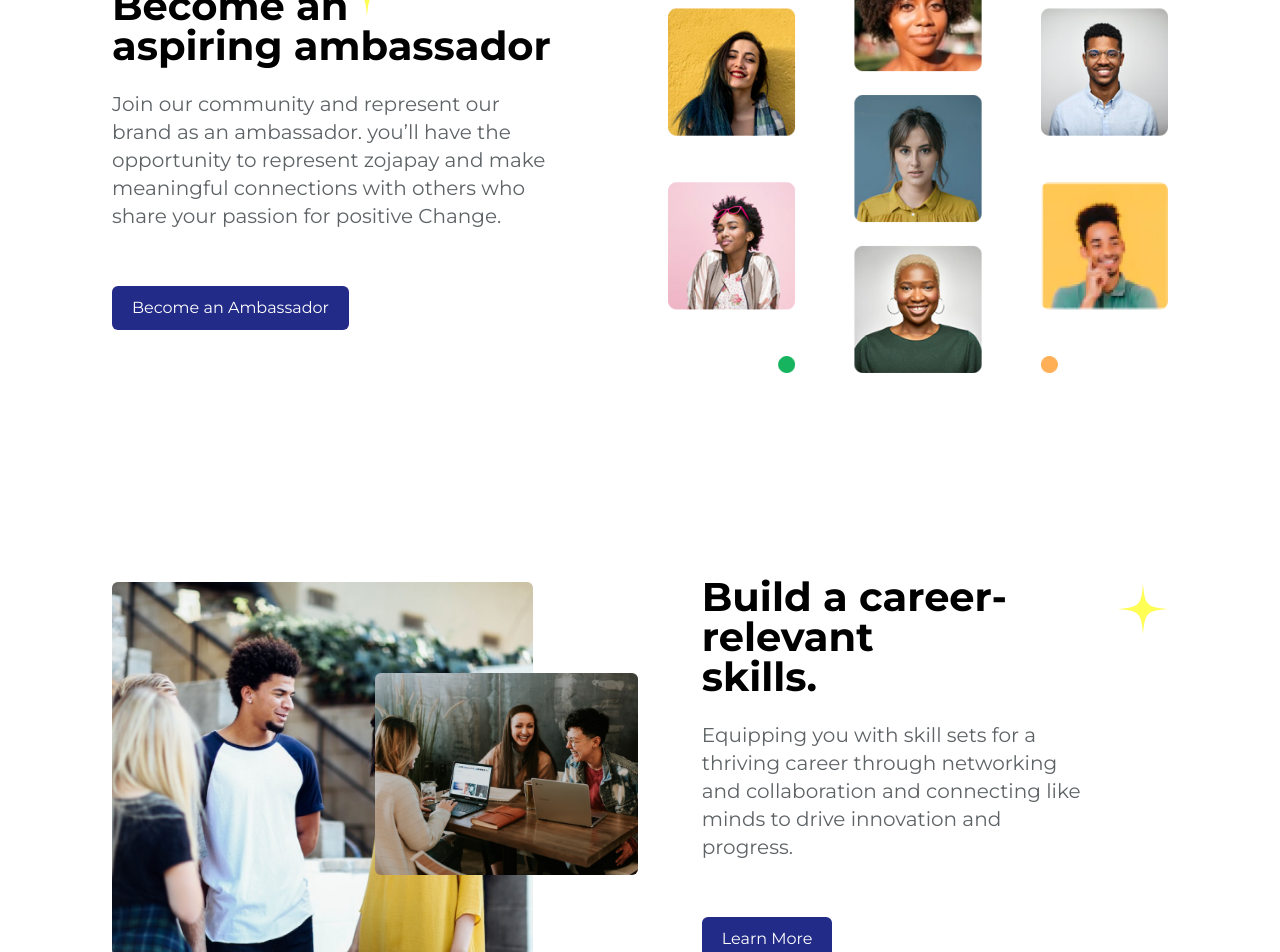
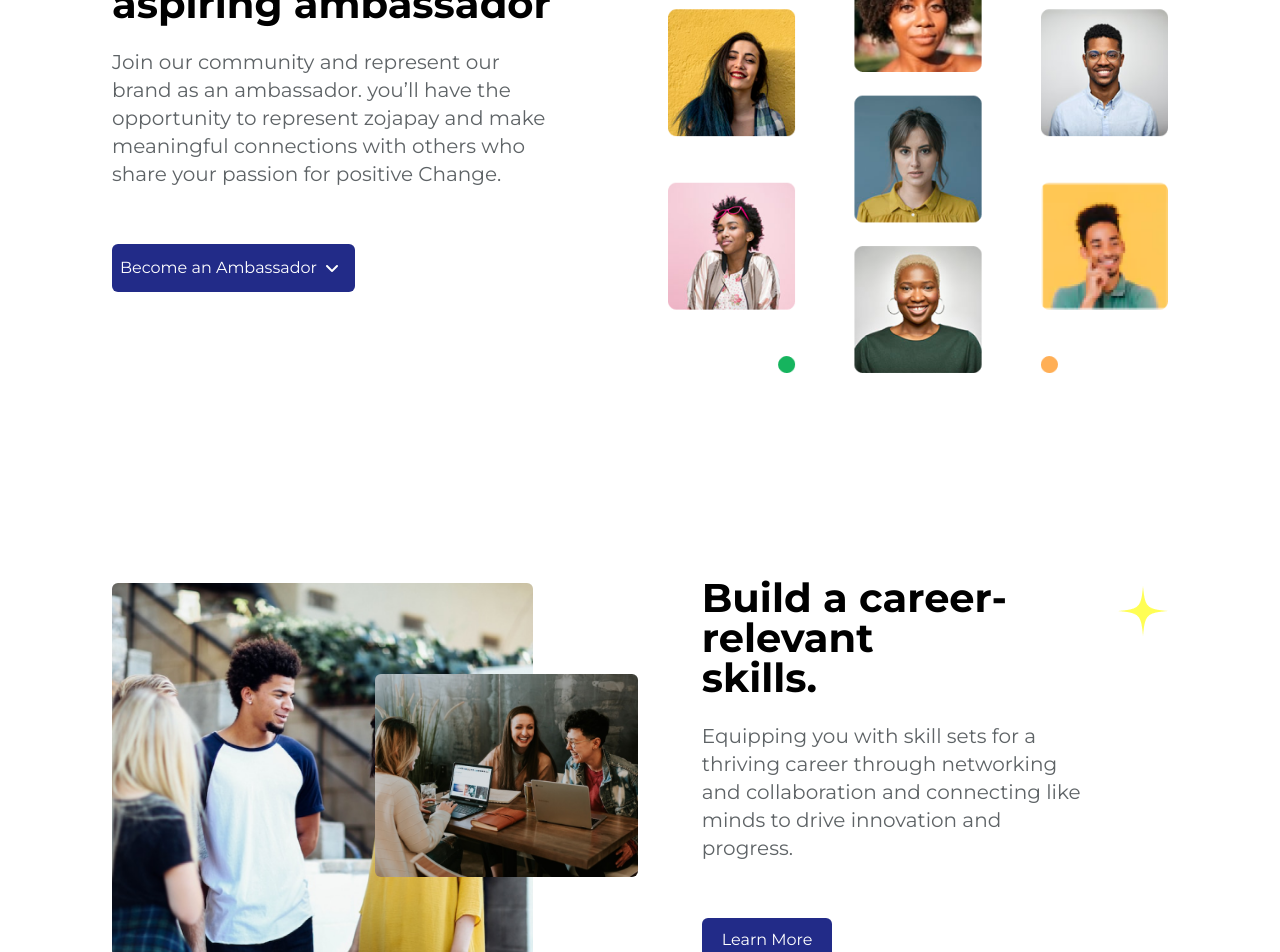
Before and after one commit to Zojatech/Ambassador, a React (Vite) app: page / in a window 1280 px wide. Shown: the part 200-1152 px from the top of the page. Built offline with nearby package versions, Linux system fonts and the light colour scheme.

Commit message:
add links and dropdown

```diff
--- a/src/components/Button/index.jsx
+++ b/src/components/Button/index.jsx
@@ -1,9 +1,9 @@
-import React from 'react';
+import React from "react";
 
-const Button = ({ label }) => {
+const Button = ({ label, link }) => {
   return (
-    <button className='bg-primary whitespace-nowrap rounded-md text-white px-5 py-[10px] inline-block w-fit'>
-      <a href='#'>{label}</a>
+    <button className="inline-block w-fit whitespace-nowrap rounded-md bg-primary px-5 py-[10px] text-white">
+      <a href={link}>{label}</a>
     </button>
   );
 };
--- a/src/components/Develop/index.jsx
+++ b/src/components/Develop/index.jsx
@@ -1,30 +1,32 @@
-import React from 'react';
+import React from "react";
 import { motion } from "framer-motion";
-import People1 from '@/assets/friends-gisting.png';
-import People2 from '@/assets/study-group.png';
-import Button from '@/components/Button';
-import Star from '@/assets/images/star.png';
-
+import People1 from "@/assets/friends-gisting.png";
+import People2 from "@/assets/study-group.png";
+import Button from "@/components/Button";
+import Star from "@/assets/images/star.png";
 
 const Develop = () => {
   return (
     <section>
       {/* BUILD CAREER-RELEVANT SKILLS */}
-      <motion.div className='flex flex-col-reverse gap-12 md:gap-5 lg:gap-8 xl:gap-16 md:flex-row mb-16'>
-
+      <motion.div className="mb-16 flex flex-col-reverse gap-12 md:flex-row md:gap-5 lg:gap-8 xl:gap-16">
         {/* Images */}
-        <motion.div class='relative flex justify-start items-center lg:w-[53%]'         animate={{ opacity: 1 }}
-        transition={{ duration: 1, delay: 0.5 }}>
-          <div class='w-3/4 md:w-4/5'>
-            <img src={People1} alt='friends' className='rounded-md' />
+        <motion.div
+          class="relative flex items-center justify-start lg:w-[53%]"
+          animate={{ opacity: 1 }}
+          transition={{ duration: 1, delay: 0.5 }}
+        >
+          <div class="w-3/4 md:w-4/5">
+            <img src={People1} alt="friends" className="rounded-md" />
           </div>
-          <div class='absolute top-1/4 left-1/2'>
-            <img src={People2} alt='friends' className='rounded-md' />
+          <div class="absolute left-1/2 top-1/4">
+            <img src={People2} alt="friends" className="rounded-md" />
           </div>
         </motion.div>
 
         {/* Title and Description */}
-        <motion.div class='relative flex flex-col justify-center md:w-1/2 lg:w-[47%]'
+        <motion.div
+          class="relative flex flex-col justify-center md:w-1/2 lg:w-[47%]"
           initial="hidden"
           whileInView="visible"
           viewport={{ once: true, amount: 0.5 }}
@@ -32,18 +34,21 @@ const Develop = () => {
           variants={{
             hidden: { opacity: 0, x: 50 },
             visible: { opacity: 1, x: 0 },
-            }}>
-        <div className='absolute content-star z-[-1] right-0 top-[-20%] lg:top-[-10%] xl:top-[2%]'><img src={Star} alt='star vector'/></div>
-          <h2 className='text-2xl md:text-3xl xl:text-[2.5rem] lg:leading-10 font-bold mb-4 lg:mb-6 '>
+          }}
+        >
+          <div className="content-star absolute right-0 top-[-20%] z-[-1] lg:top-[-10%] xl:top-[2%]">
+            <img src={Star} alt="star vector" />
+          </div>
+          <h2 className="mb-4 text-2xl font-bold md:text-3xl lg:mb-6 lg:leading-10 xl:text-[2.5rem] ">
             Build a career-relevant <br />
             skills.
           </h2>
-          <p className=' lg:text-xl text-gray-text mb-5 lg:mb-14 lg:w-5/6'>
+          <p className=" mb-5 text-gray-text lg:mb-14 lg:w-5/6 lg:text-xl">
             Equipping you with skill sets for a thriving career through
             networking and collaboration and connecting like minds to drive
-            innovation and progress.{' '}
+            innovation and progress.{" "}
           </p>
-          <Button label='Learn More' />
+          <Button label="Learn More" link="#to-join" />
         </motion.div>
       </motion.div>
     </section>
--- a/src/components/Hero/index.jsx
+++ b/src/components/Hero/index.jsx
@@ -1,14 +1,16 @@
-import React from 'react';
-import {motion} from 'framer-motion'
-import Ambassadors from '@/assets/people.png';
-import Star from '@/assets/images/star.png';
+import React from "react";
+import { motion } from "framer-motion";
+import Ambassadors from "@/assets/people.png";
+import Star from "@/assets/images/star.png";
+import Dropdown from "@/components/button-drop/Dropdown";
 
 const Hero = () => {
   return (
-    <section id='home'>
-      <div className='flex flex-col lg:flex-row lg:gap-4 justify-between items-center pt-24 px-6 pb-12 lg:pb-[92px] lg:px-28 sm:pt-36 '>
+    <section id="home">
+      <div className="flex flex-col items-center justify-between px-6 pb-12 pt-24 sm:pt-36 lg:flex-row lg:gap-4 lg:px-28 lg:pb-[92px] ">
         {/* Title and Intro */}
-        <motion.div className='flex flex-col relative flex-1 mb-12 lg:mb-0'
+        <motion.div
+          className="relative mb-12 flex flex-1 flex-col lg:mb-0"
           initial="hidden"
           whileInView="visible"
           viewport={{ once: true, amount: 0.5 }}
@@ -16,26 +18,26 @@ const Hero = () => {
           variants={{
             hidden: { opacity: 0, x: -50 },
             visible: { opacity: 1, x: 0 },
-            }}>
-          <div className='absolute content-star z-[-1] left-[130px] lg:left-[230px] md:left-[170px] top-[-6%]'><img src={Star} alt='star vector'/>
+          }}
+        >
+          <div className="content-star absolute left-[130px] top-[-6%] z-[-1] md:left-[170px] lg:left-[230px]">
+            <img src={Star} alt="star vector" />
           </div>
-            <h1 className='text-2xl md:text-3xl lg:text-[2.5rem] lg:leading-10 font-bold mb-4 lg:mb-6'>
+          <h1 className="mb-4 text-2xl font-bold md:text-3xl lg:mb-6 lg:text-[2.5rem] lg:leading-10">
             Become an <br />
             aspiring ambassador
           </h1>
-          <p className=' lg:text-xl text-gray-text mb-5 lg:mb-14 lg:w-[90%] xl:w-5/6'>
+          <p className=" mb-5 text-gray-text lg:mb-14 lg:w-[90%] lg:text-xl xl:w-5/6">
             Join our community and represent our brand as an ambassador. you’ll
             have the opportunity to represent zojapay and make meaningful
-            connections with others who share your passion for positive Change.{' '}
+            connections with others who share your passion for positive Change.{" "}
           </p>
-          <button className='bg-primary rounded-md text-white px-5 py-[10px] inline-block w-fit'>
-            <a>Become an Ambassador</a>
-          </button>
+          <Dropdown label="Become an Ambassador " />
         </motion.div>
 
         {/* Image */}
-        <div className='flex-1 w-[300px] lg:max-w-[500px]'>
-          <img src={Ambassadors} alt='ambassadors' />
+        <div className="w-[300px] flex-1 lg:max-w-[500px]">
+          <img src={Ambassadors} alt="ambassadors" />
         </div>
       </div>
     </section>
--- a/src/components/ToJoin/index.jsx
+++ b/src/components/ToJoin/index.jsx
@@ -2,6 +2,7 @@ import { motion } from "framer-motion";
 import Button from "@/components/Button";
 import Ambassador from "../../assets/ambassadors.jpg";
 import { toJoin } from "@/data";
+import Dropdown from "@/components/button-drop/Dropdown";
 
 const ToJoin = () => {
   return (
@@ -47,7 +48,7 @@ const ToJoin = () => {
                 </li>
               ))}
             </ul>
-            <Button label="Become an Ambassador" />
+            <Dropdown label="Become an Ambassador" />
           </motion.div>
         </div>
       </div>
--- /dev/null
+++ b/src/components/button-drop/Dropdown.jsx
@@ -0,0 +1,47 @@
+import React, { useState } from "react";
+
+function Dropdown({ label }) {
+  const [open, setopen] = useState(false);
+  return (
+    <div className=" w-fit overflow-hidden">
+      <button
+        className="relative z-10 flex items-center rounded-md bg-primary p-2 text-white"
+        onClick={() => {
+          setopen(!open);
+        }}
+      >
+        <span>{label}</span>
+        <span>
+          {open ? (
+            <i className="fa-solid fa-angle-up text-ts m-2"></i>
+          ) : (
+            <i className="fa-solid fa-angle-down text-ts m-2"></i>
+          )}
+        </span>
+      </button>
+
+      <ul
+        className={
+          open
+            ? "translate-Y-0 linear rounded-md bg-[#4949f834] transition duration-[200ms]"
+            : "translate-y-[-200px]"
+        }
+      >
+        <li className="border-b-2 border-white px-1 py-2 ">
+          <a href="https://forms.office.com/r/Gnhs5zFTuA" className="text-sm">
+            {" "}
+            Campus Ambassadors
+          </a>
+        </li>
+        <li className="p-2">
+          <a href="https://forms.office.com/r/6Cpjb9f9Z0" className="text-sm">
+            {" "}
+            Agent Ambassador (Marketers)
+          </a>
+        </li>
+      </ul>
+    </div>
+  );
+}
+
+export default Dropdown;
```
Also changed, not shown: src/components/Navbar/index.jsx (+24 -24 lines), src/index.css (+48 -2 lines). Lines whose indentation alone changed are shown as unchanged.
